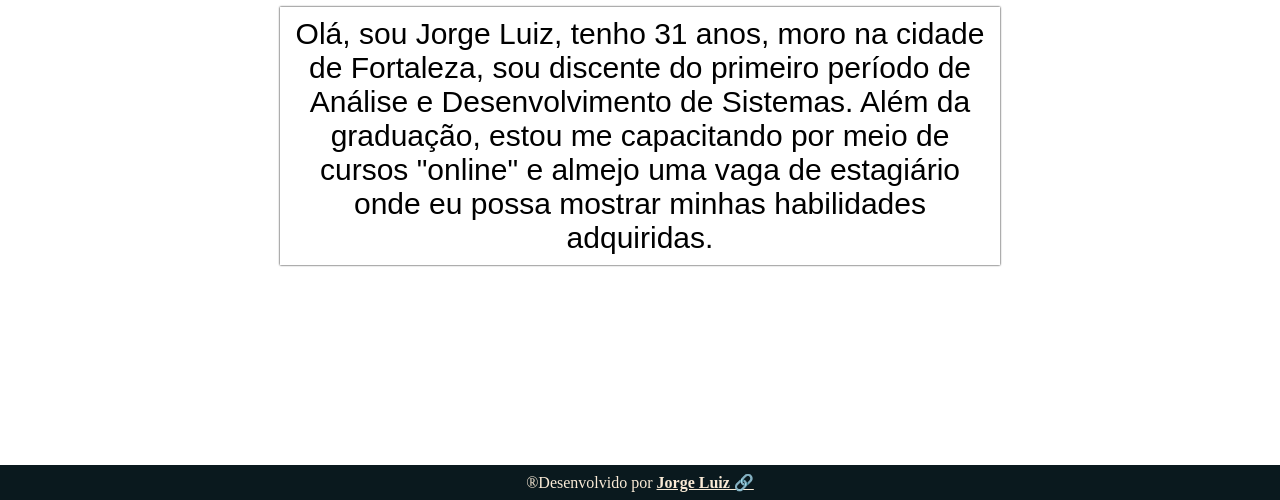
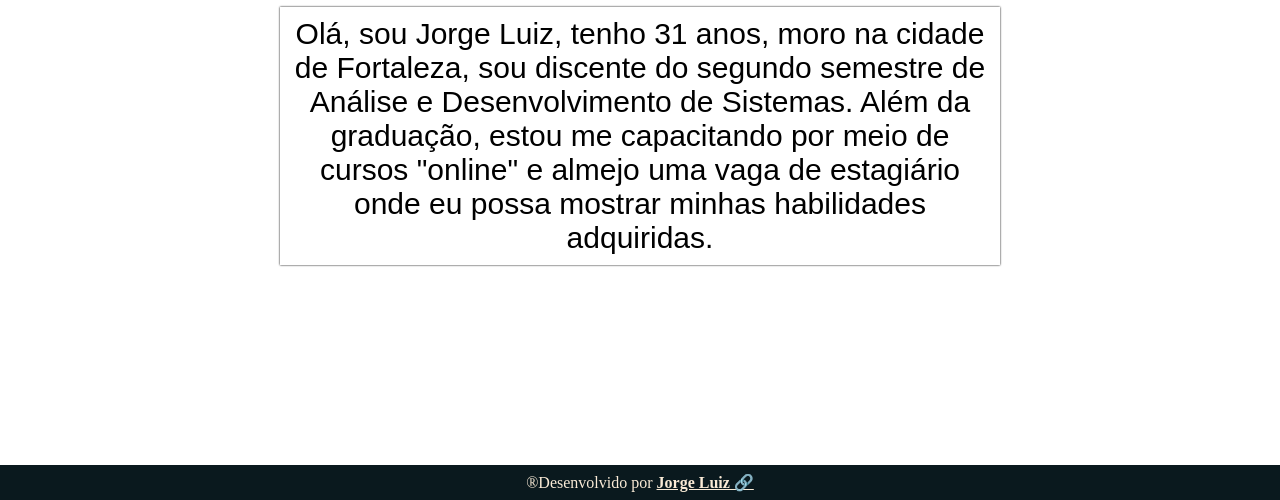
Before and after one commit to jhorgeluiz/portfolio, a plain HTML site: page index.html in a window 1280 px wide. Shown: the part 300-800 px from the top of the page. Drawn offline with nearby package versions, Linux system fonts and the light colour scheme.

Commit message:
Update index.html

```diff
--- a/index.html
+++ b/index.html
@@ -26,7 +26,7 @@
     </nav>
     <main>
         <section>
-            <p class="apresent">Olá, sou Jorge Luiz, tenho 31 anos, moro na cidade de Fortaleza, sou discente do primeiro período de Análise e Desenvolvimento de Sistemas. Além da graduação, estou me capacitando por meio de cursos "online" e almejo uma vaga de estagiário onde eu possa mostrar minhas habilidades adquiridas.</p>
+            <p class="apresent">Olá, sou Jorge Luiz, tenho 31 anos, moro na cidade de Fortaleza, sou discente do segundo semestre de Análise e Desenvolvimento de Sistemas. Além da graduação, estou me capacitando por meio de cursos "online" e almejo uma vaga de estagiário onde eu possa mostrar minhas habilidades adquiridas.</p>
         </section>
     </main>
 
```
